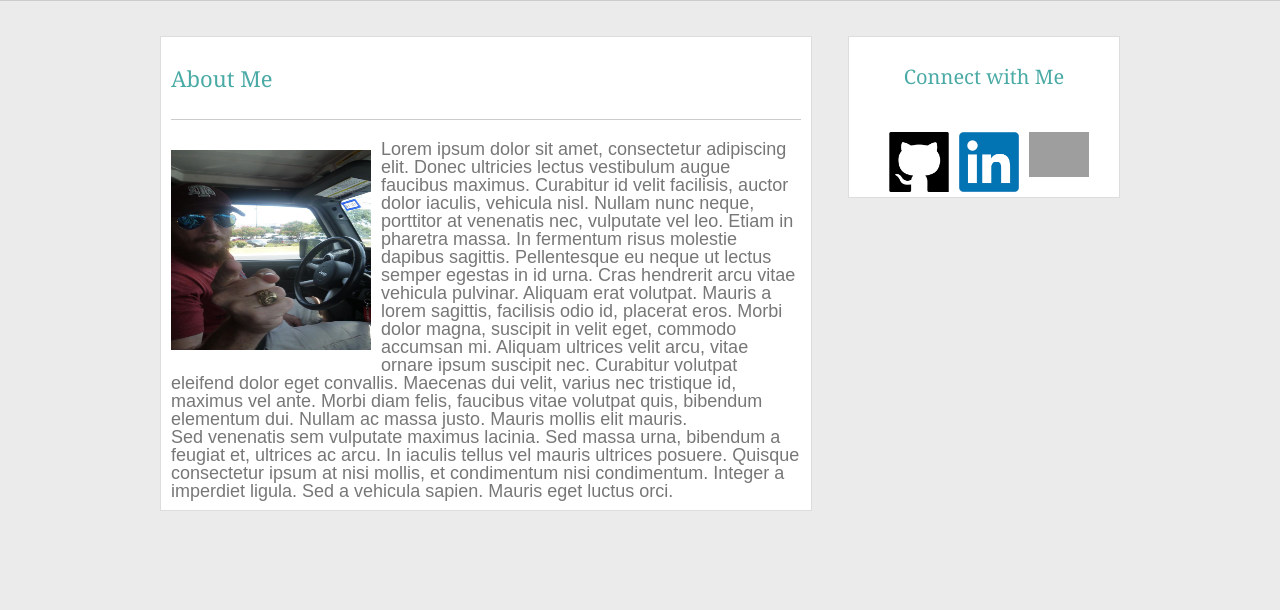
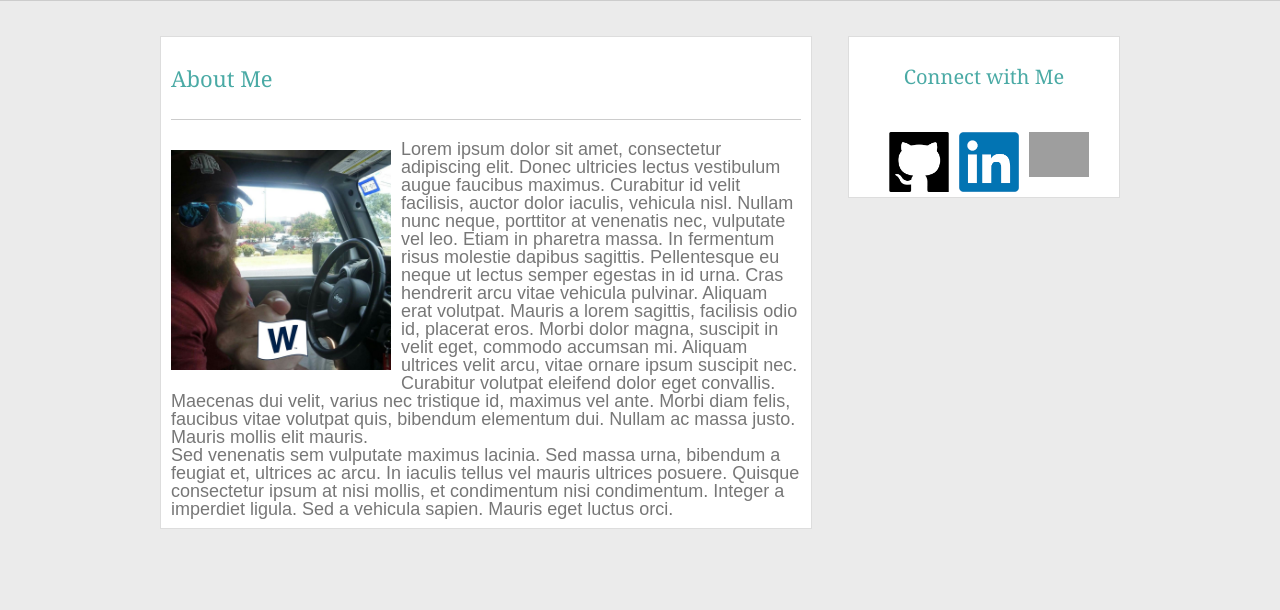
Before and after one commit to ishirley34/Basic-Portfolio, a PHP site: page / in a window 1280 px wide. Shown: the part 64-674 px from the top of the page. Run offline with PHP 8.4, Linux system fonts and the light colour scheme; grey boxes are pictures that could not be loaded.

Commit message:
final commit

```diff
--- a/assets/css/style.css
+++ b/assets/css/style.css
@@ -209,8 +209,8 @@ section{
 }
 
 #portrait{
-	width: 200px;
-	height: 200px;
+	width: 220px;
+	height: 220px;
 	float: left;
 	margin: 10px;
 }
--- a/index.html
+++ b/index.html
@@ -50,7 +50,7 @@
 				<article>
 					<!-- My picture -->
 					<div id="portrait">
-						<img src="assets/images/Ian.jpg" alt="Ian Shirley" />
+						<img src="assets/images/Ian_W.jpg" alt="Ian Shirley" />
 					</div>
 					<!-- Bio information -->
 					<p>Lorem ipsum dolor sit amet, consectetur adipiscing elit. Donec ultricies lectus vestibulum augue faucibus maximus. Curabitur id velit facilisis, auctor dolor iaculis, vehicula nisl. Nullam nunc neque, porttitor at venenatis nec, vulputate vel leo. Etiam in pharetra massa. In fermentum risus molestie dapibus sagittis. Pellentesque eu neque ut lectus semper egestas in id urna. Cras hendrerit arcu vitae vehicula pulvinar. Aliquam erat volutpat. Mauris a lorem sagittis, facilisis odio id, placerat eros. Morbi dolor magna, suscipit in velit eget, commodo accumsan mi. Aliquam ultrices velit arcu, vitae ornare ipsum suscipit nec. Curabitur volutpat eleifend dolor eget convallis. Maecenas dui velit, varius nec tristique id, maximus vel ante. Morbi diam felis, faucibus vitae volutpat quis, bibendum elementum dui. Nullam ac massa justo. Mauris mollis elit mauris.
```
Also changed, not shown: assets/images/Ian_W.jpg (added).
